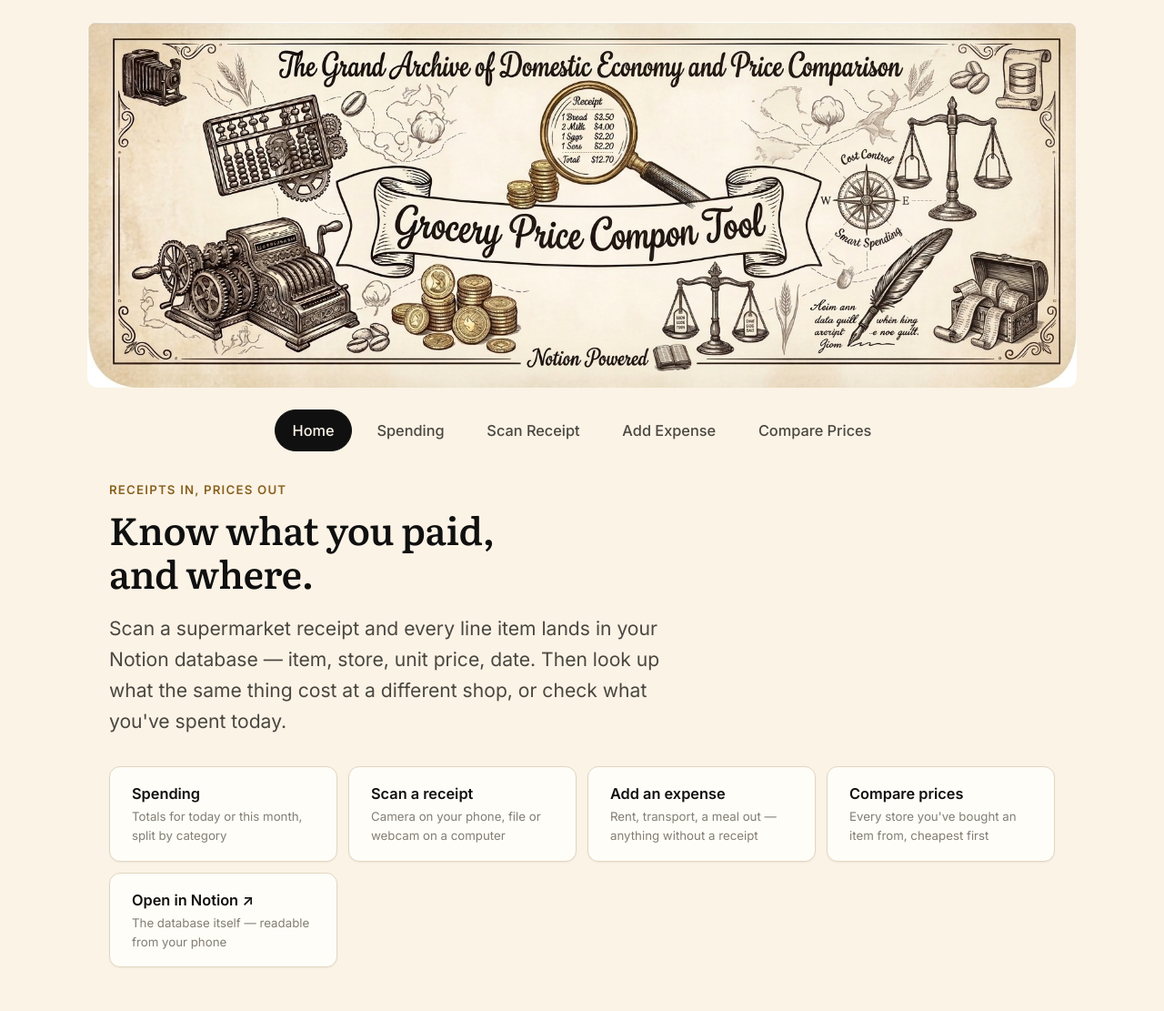
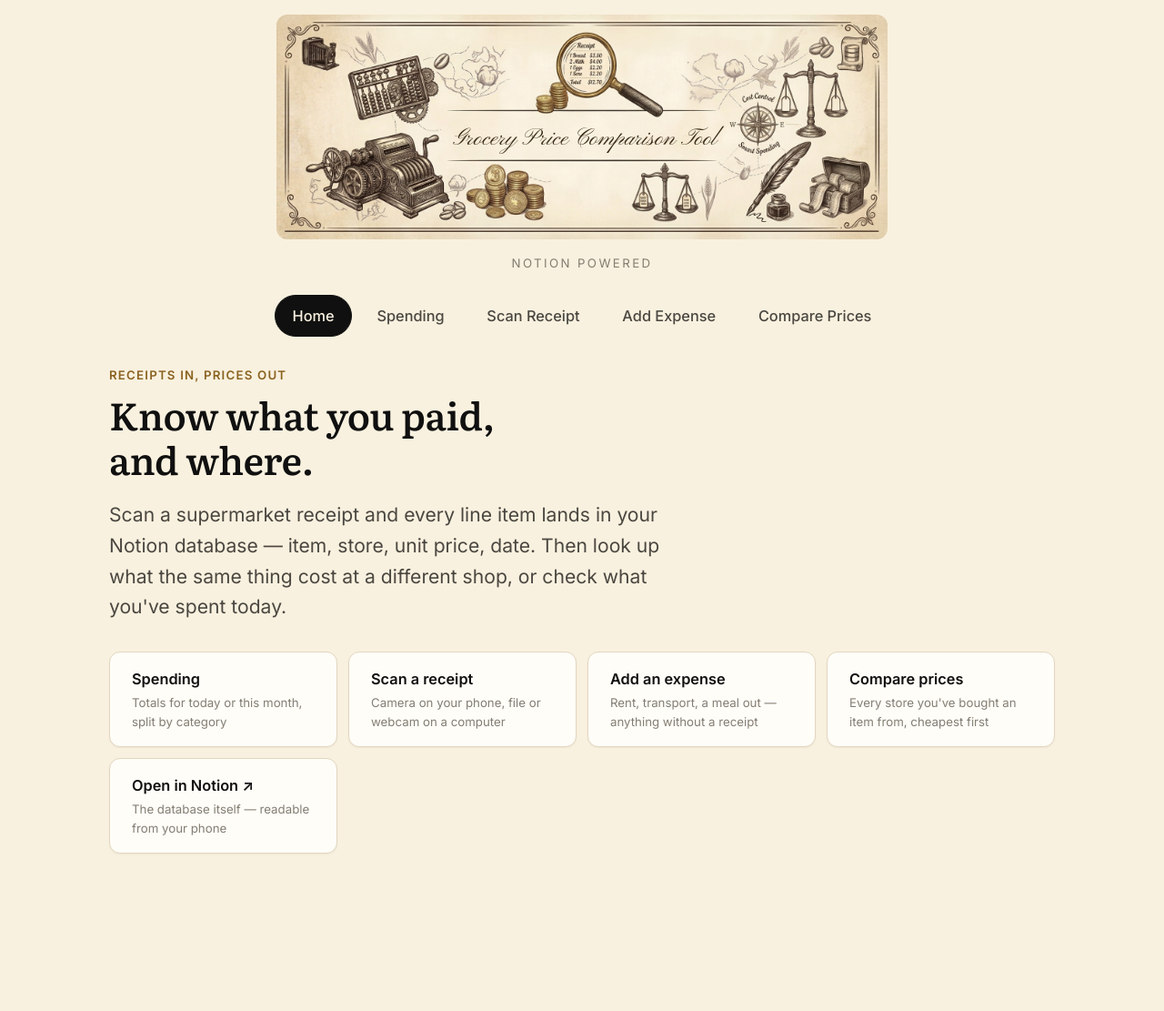
Before and after one commit to Hsinyueh-Hsu-1172607/notion-grocery-price-tool, a Flask app: page / in a window 1280 px wide. Shown: the whole page at 91% size. After the commit the page ends 938 px from the top, so only its background shows below. Run offline with Flask 3, Linux system fonts and the light colour scheme.

Commit message:
Swap in the wordless banner and set the title as real text
The previous artwork had the title generated into it, which came out as
"Grocery Price Compon Tool" with a patch of invented handwriting beside
it. The replacement is drawn without any lettering and leaves a clear
band across the middle, so the title is now set in a script face over
that band: correctly spelled, sharp at any size, and editable in one
place rather than requiring the image to be regenerated.

The title box is positioned from the artwork's own measurements — the
band is clear from 46% to 65% of the height, and between 28% and 73% of
the width, since the cash register and the compass intrude either side.
It is sized in container units so it holds its place on the art as the
banner scales, rather than drifting with the viewport.

The banner is also narrower than the content column now: at full width
it dominated every page, and it repeats on all of them.

```diff
--- a/groceryapp/static/css/style.css
+++ b/groceryapp/static/css/style.css
@@ -5,7 +5,7 @@
 :root {
   /* Sampled from the parchment in the banner, so the page and the artwork
      read as one sheet of paper. */
-  --paper: #fbf3e6;
+  --paper: #f9f1df;
   --surface: #fffdf8;
   --surface-2: #f4ead9;
   --line: #e2d6c0;
@@ -80,15 +80,21 @@ a:hover { color: var(--teal-hover); }
 
 .masthead {
   text-align: center;
-  padding: var(--space-5) var(--space-5) 0;
+  padding: var(--space-4) var(--space-5) 0;
 }
 
-/* The banner is the masthead — no wordmark beside it, since the artwork
-   carries the name itself. */
+/* The banner is the masthead. Its artwork is wordless by design, with a
+   blank band across the middle; the title is laid over that band as real
+   text, so it stays sharp at any size and can be corrected in one place. */
 .masthead .brand {
   display: block;
-  max-width: var(--container);
+  position: relative;
+  /* Narrower than the content column: at full width the banner dominated
+     every page, and it repeats on all of them. */
+  max-width: 42rem;
   margin: 0 auto;
+  container-type: inline-size;
+  text-decoration: none;
 }
 
 .masthead .brand img {
@@ -96,6 +102,39 @@ a:hover { color: var(--teal-hover); }
   width: 100%;
   height: auto;
   border-radius: var(--radius);
+}
+
+.masthead .brand-title {
+  position: absolute;
+  /* The clear band on the artwork runs from 46% to 65% of its height,
+     between the two engraved rules. Horizontally it is not symmetric —
+     the compass on the right intrudes further than anything on the left —
+     so the box is inset more from the right. */
+  top: 46%;
+  height: 19%;
+  left: 28%;
+  right: 27%;
+
+  display: flex;
+  align-items: center;
+  justify-content: center;
+
+  font-family: "Pinyon Script", "Snell Roundhand", cursive;
+  /* Sized against the banner rather than the viewport, so it keeps its
+     place on the art once the banner stops growing. */
+  font-size: 1.3rem;
+  font-size: 3.9cqw;
+  line-height: 1;
+  white-space: nowrap;
+  color: #3a2c17;
+}
+
+.masthead .tagline {
+  margin: var(--space-4) 0 0;
+  font-size: var(--step--1);
+  letter-spacing: 0.18em;
+  text-transform: uppercase;
+  color: var(--ink-3);
 }
 
 .nav {
--- a/groceryapp/templates/base.html
+++ b/groceryapp/templates/base.html
@@ -7,15 +7,19 @@
   <link rel="preconnect" href="https://fonts.googleapis.com">
   <link rel="preconnect" href="https://fonts.gstatic.com" crossorigin>
   <link rel="stylesheet"
-        href="https://fonts.googleapis.com/css2?family=Inter:wght@400;500;600&family=Literata:opsz,wght@7..72,400;7..72,550&display=swap">
+        href="https://fonts.googleapis.com/css2?family=Inter:wght@400;500;600&family=Literata:opsz,wght@7..72,400;7..72,550&family=Pinyon+Script&display=swap">
   <link rel="stylesheet" href="{{ url_for('static', filename='css/style.css') }}">
 </head>
 <body>
   <header class="masthead">
     <a class="brand" href="{{ url_for('index') }}">
       <img src="{{ url_for('static', filename='img/hero-banner.jpg') }}"
-           alt="Grocery Price Comparison Tool — The Grand Archive of Domestic Economy and Price Comparison">
+           alt="">
+      <!-- The banner art is deliberately wordless; the title is set in real
+           text over the blank band so it stays sharp and spelled right. -->
+      <span class="brand-title">Grocery Price Comparison Tool</span>
     </a>
+    <p class="tagline">Notion Powered</p>
     <nav class="nav">
       {% set page = request.endpoint %}
       <a href="{{ url_for('index') }}"
```
Also changed, not shown: groceryapp/static/img/hero-banner.jpg.
